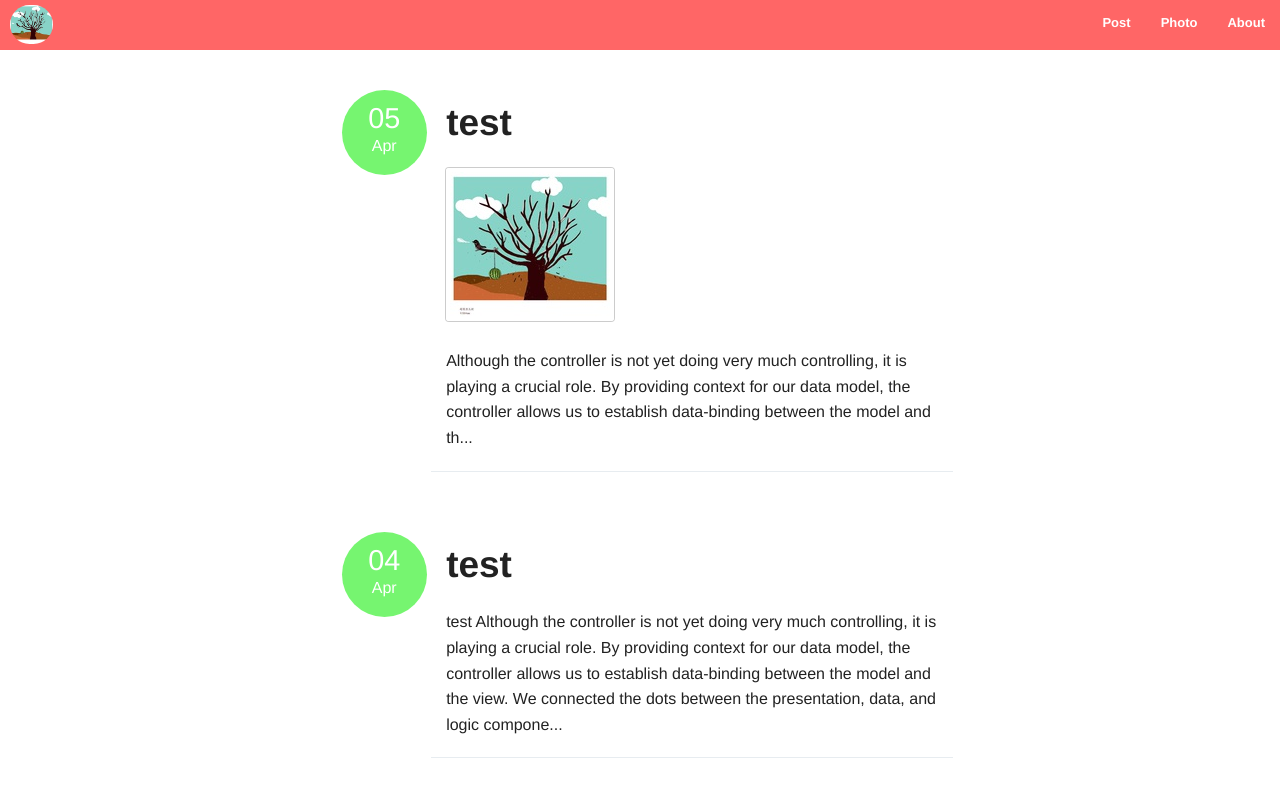
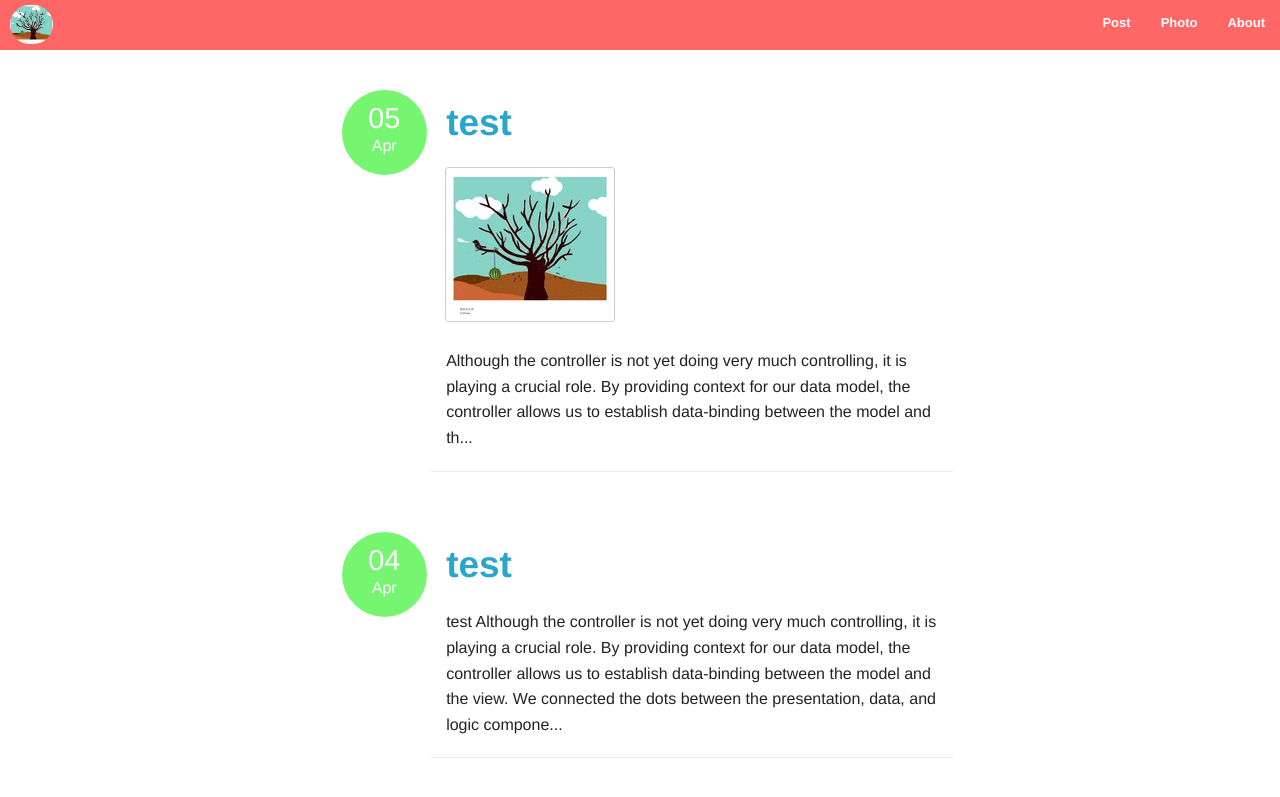
Before and after one commit to watermelontree/summersummer, a Jekyll site: the page built from blog.html, in a window 1280 px wide. Shown: the top 797 px of the page. Built offline with Jekyll 4.4.1, drawn with Linux system fonts in a browser that asks for light colours; Markdown is read by kramdown in place of the engine named in the settings.

Commit message:
tiny fix

```diff
--- a/assets/styles/style.css
+++ b/assets/styles/style.css
@@ -79,7 +79,6 @@
 	padding: 30px 0;
 	margin-top: 70px;
 	border-top: 1px solid #e5e5e5;
-	background-color: #f5f5f5;
 }
 
 /* POST */
--- a/blog.html
+++ b/blog.html
@@ -20,9 +20,9 @@
         </time>
       </div>
       <div class="small-10 columns post-section">
-        <a href="{{ site.baseurl }}{{ post.url }}">
-          <h2>{{ post.title }}</h2>
-        </a>
+          <h2>
+            <a href="{{ site.baseurl }}{{ post.url }}">{{ post.title }}</a>
+          </h2>
         {{ post.content | truncate: 300 }}
       </div>
     </li>
```
